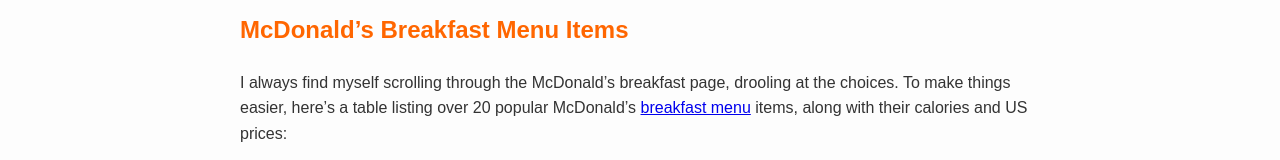
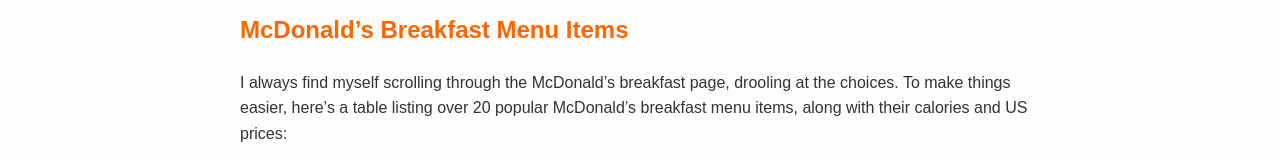
Before and after one commit to thecupper1/mcdonalds-breakfast-hours, a plain HTML site: page index.html in a window 1280 px wide. Shown: the part 690-850 px from the top of the page. Drawn offline with Linux system fonts and the light colour scheme.

Commit message:
Update index.html

```diff
--- a/index.html
+++ b/index.html
@@ -95,7 +95,7 @@
     <p>Now, let’s talk about McDonald’s breakfast menu time. As someone who loves early starts, I appreciate that most locations open for breakfast as early as <strong>5:00 AM</strong>, and some open even earlier at 4:00 AM. This early schedule is perfect for shift workers, road warriors, or anyone craving a sunrise sandwich. I remember tagging along on my sister’s 5:30 AM flight, grabbing a Sausage McMuffin before dawn—it was a game changer for my sleepy self.</p>
 
     <h2>McDonald’s Breakfast Menu Items</h2>
-    <p>I always find myself scrolling through the McDonald’s breakfast page, drooling at the choices. To make things easier, here’s a table listing over 20 popular McDonald’s <a href="https://mcdonalds-breakfast-menu.us/">breakfast menu</a> items, along with their calories and US prices:</p>
+    <p>I always find myself scrolling through the McDonald’s breakfast page, drooling at the choices. To make things easier, here’s a table listing over 20 popular McDonald’s breakfast menu items, along with their calories and US prices:</p>
     <table>
       <thead>
         <tr>
```
